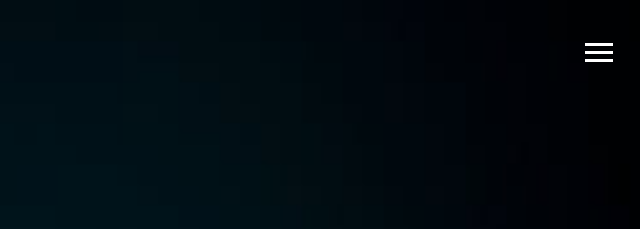
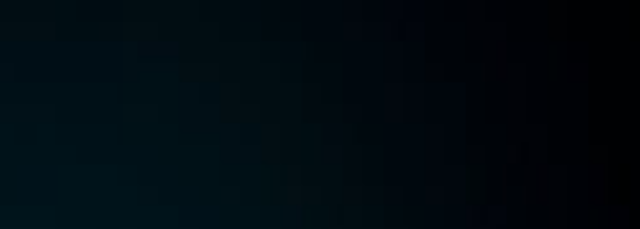
Before and after one commit to ogbeche77/my_portfolio, a website: page dist/index.html in a window 1280 px wide. Shown: the top 229 px of the page, 640-1280 px from the left. Drawn offline with nearby package versions, Linux system fonts and the light colour scheme; files that its build step writes are made by us from their sources.

Commit message:
func text color

```diff
--- a/scss/_menu.scss
+++ b/scss/_menu.scss
@@ -11,7 +11,7 @@
         width: 28px;
         height: 3px;
         margin: 0 0 5px 0;
-        background: #fff;
+        background: set-text-color($primary-color);
         @include easeOut;
     }
 
```
